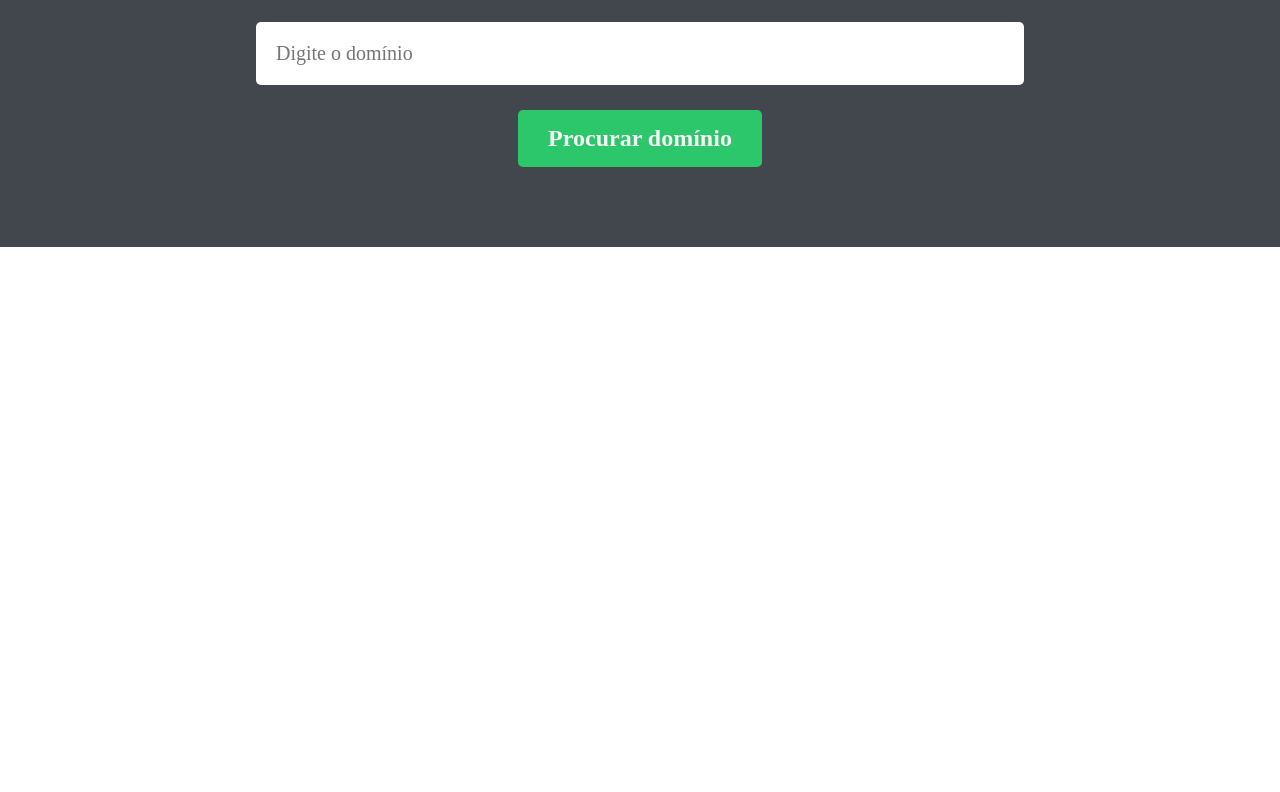
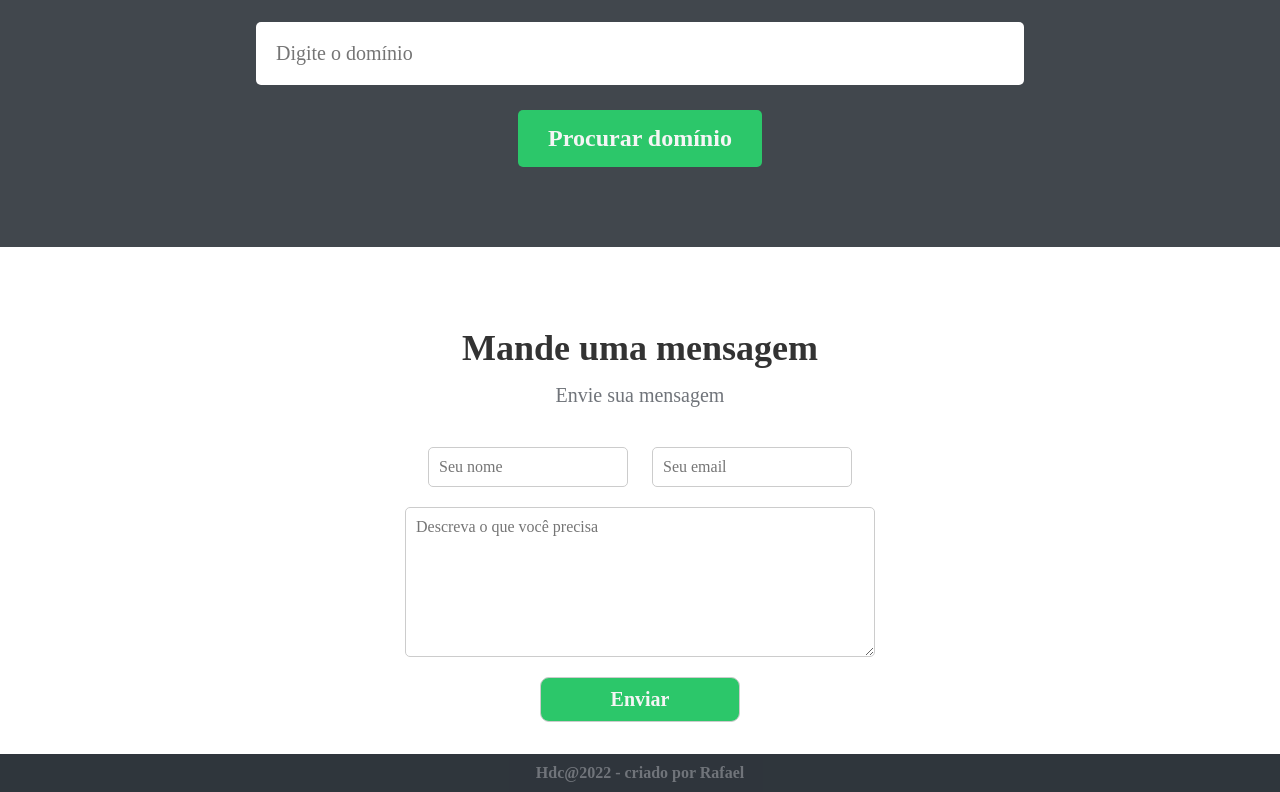
Before and after one commit to faeltwister/website-hdc, a plain HTML site: page website-hdc/index.html in a window 1280 px wide. Shown: the part 1784-2576 px from the top of the page. Before the commit the page ends 2031 px from the top, so only its background shows below. Drawn offline with Linux system fonts and the light colour scheme.

Commit message:
form add

```diff
--- a/website-hdc/css/stylesheet.css
+++ b/website-hdc/css/stylesheet.css
@@ -262,3 +262,62 @@ nav{
     background: -webkit-linear-gradient(to right, #feb47b, #ff7e5f);  /* Chrome 10-25, Safari 5.1-6 */
     background: linear-gradient(to right, #feb47b, #ff7e5f); /* W3C, IE 10+/ Edge, Firefox 16+, Chrome 26+, Opera 12+, Safari 7+ */
 }
+
+.contact-container{
+    text-align: center;
+    padding: 5rem 0 2rem 0;
+}
+
+.contact-container h2{
+    font-size: 36px;
+    margin-bottom: 15px;
+}
+
+.contact-container p{
+    font-size: 20px;
+    margin-bottom: 40px;
+}
+
+.contact-container input,textarea{
+    width: 200px;
+    padding: 10px;
+    font-size: 16px;
+    border-radius: 5px;
+    border: 1px solid #ccc;
+    margin: 0 10px 20px;
+
+
+}
+
+.contact-container textarea{
+    display: block;
+    margin: 0 auto 20px;
+    width: 470px;
+    height: 150px;
+}
+
+.contact-container input[type="submit"]{
+    display: block;
+    margin: 0 auto;
+    background-color: #2cc76a;
+    color: whitesmoke;
+    cursor: pointer;
+    border-radius: 9px;
+    font-weight: 600;
+    font-size: 20px;
+}
+
+.contact-container input[type="submit"]:hover{
+    background: #ff7e5f;  /* fallback for old browsers */
+    background: -webkit-linear-gradient(to right, #feb47b, #ff7e5f);  /* Chrome 10-25, Safari 5.1-6 */
+    background: linear-gradient(to right, #feb47b, #ff7e5f); /* W3C, IE 10+/ Edge, Firefox 16+, Chrome 26+, Opera 12+, Safari 7+ */
+}
+
+footer{
+    text-align: center;
+    font-weight: bold;
+    margin-bottom: 15px 0 50px;
+    background-color: #232a31f1;
+    color: rgb(255, 253, 253);
+    padding: 10px;
+}
--- a/website-hdc/index.html
+++ b/website-hdc/index.html
@@ -112,7 +112,21 @@
                     <input type="submit" value="Procurar domínio">
                 </form>
             </section>
+            <section class="contact-container">
+                <h2>Mande uma mensagem</h2>
+                <p>Envie sua mensagem</p>
+                <form >
+                    <input type="text" name="name" id="name" placeholder="Seu nome">
+                    <input type="email" name="email" id="email" placeholder="Seu email">
+                    <textarea name="message" id="message" placeholder="Descreva o que você precisa"></textarea>
+                    <input type="submit" value="Enviar"  id="enviar">
+                </form>
+            </section>
+
         </main>
+        <footer>
+            <p>Hdc@2022 - criado por Rafael</p>
+        </footer>
 
     </div>
 
```
Also changed, not shown: imagens do site/form-bar.png (added).
